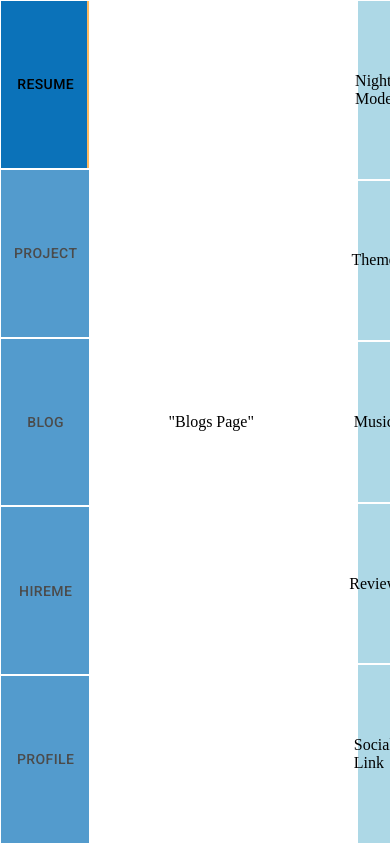
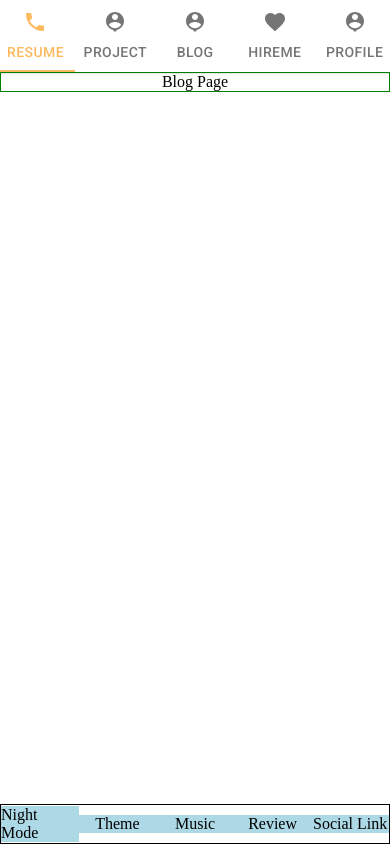
Before and after one commit to fir0j/MyPresenceInInternet, a React (Create React App) app: page /blog in a window 390 px wide. Built offline with nearby package versions, Linux system fonts and the light colour scheme.

Commit message:
working with mobile nav

```diff
--- a/package.json
+++ b/package.json
@@ -4,6 +4,7 @@
   "private": true,
   "dependencies": {
     "@material-ui/core": "^4.11.2",
+    "@material-ui/icons": "^4.11.2",
     "@material-ui/styles": "^4.11.2",
     "@testing-library/jest-dom": "^5.11.10",
     "@testing-library/react": "^11.2.6",
--- a/src/App.js
+++ b/src/App.js
@@ -7,6 +7,8 @@ import { BrowserRouter, Switch } from "react-router-dom";
 import LeftNav from "./components/LeftNav.component";
 import Home from "./components/Home.component";
 import RightNav from "./components/RightNav.component";
+import MobileNav from "./components/MobileNav.component";
+import Hidden from "@material-ui/core/Hidden";
 
 function App() {
   return (
@@ -19,12 +21,49 @@ function App() {
               justify="center"
               alignItems="center"
               direction="row"
+              style={{
+                position: "relative",
+                height: "100vh",
+                maxHeight: "100vh",
+              }}
             >
-              <Grid item container style={{ maxWidth: "1920px" }}>
-                <LeftNav />
-                <Home />
-                <RightNav />
-              </Grid>
+              <Hidden xsDown>
+                <Grid item container style={{ maxWidth: "1920px" }}>
+                  <LeftNav />
+                  <Home />
+                  <RightNav />
+                </Grid>
+              </Hidden>
+              <Hidden smUp>
+                <Grid
+                  item
+                  container
+                  direction="column"
+                  justify="space-between"
+                  style={{
+                    height: "100%",
+                    maxHeight: "100vh",
+                    flexBasis: "100%",
+                    flexWrap: "nowrap",
+                  }}
+                >
+                  <Grid item style={{ width: "100%" }}>
+                    <MobileNav />
+                  </Grid>
+                  <Grid
+                    item
+                    style={{
+                      flexGrow: 1,
+                      overflow: "scroll",
+                    }}
+                  >
+                    <Home />
+                  </Grid>
+                  <Grid item style={{ width: "100%" }}>
+                    <RightNav />
+                  </Grid>
+                </Grid>
+              </Hidden>
             </Grid>
           </Switch>
         </BrowserRouter>
--- a/src/components/Home.component.js
+++ b/src/components/Home.component.js
@@ -1,5 +1,7 @@
 import React from "react";
 import Grid from "@material-ui/core/Grid";
+import useMediaQuery from "@material-ui/core/useMediaQuery";
+import { useTheme } from "@material-ui/core/styles";
 import { Route } from "react-router-dom";
 
 import Resume from "../pages/resume";
@@ -7,8 +9,11 @@ import Project from "../pages/project";
 import Blog from "../pages/blogs";
 import HireMe from "../pages/hireme";
 import Profile from "../pages/profile";
+import RightNav from "./RightNav.component";
 
 export default function HomeNav() {
+  const theme = useTheme();
+  const matchesXS = useMediaQuery(theme.breakpoints.down("xs"));
   return (
     <React.Fragment>
       <Grid
@@ -16,10 +21,13 @@ export default function HomeNav() {
         container
         justify="center"
         alignItems="center"
-        xl={9}
-        lg={9}
-        md={9}
-        xs={9}
+        xl={matchesXS ? 12 : 9}
+        lg={matchesXS ? 12 : 9}
+        md={matchesXS ? 12 : 9}
+        xs={matchesXS ? 12 : 9}
+        style={{
+          border: "1px solid green",
+        }}
       >
         <Grid item>
           <Route exact path="/" render={(props) => <Resume />} />
--- a/src/components/LeftNav.component.js
+++ b/src/components/LeftNav.component.js
@@ -57,6 +57,10 @@ const useStyles = makeStyles((theme) => ({
   indicator: {
     // backgroundColor: "red",
   },
+  root: {
+    flexGrow: 1,
+    maxWidth: 500,
+  },
 }));
 
 export default function LefNav() {
@@ -66,17 +70,7 @@ export default function LefNav() {
   const handleChange = (event, newValue) => {
     setValue(newValue);
   };
-
-  return (
-    <Fragment>
-      <GlobalCss />
-      <Grid item container xl={2} lg={2} md={2} xs={2}>
-        <Grid
-          item
-          container
-          direction="column"
-          className={classes.LefNavWrapper}
-        >
+  const verticalTabs = (
     <Tabs
       orientation="vertical"
       value={value}
@@ -86,24 +80,14 @@ export default function LefNav() {
       indicator="false"
       classes={{ indicator: classes.indicator }}
     >
-            <Tab
-              label="Resume"
-              to="/"
-              component={Link}
-              className={classes.tab}
-            />
+      <Tab label="Resume" to="/" component={Link} className={classes.tab} />
       <Tab
         label="Project"
         to="/project"
         component={Link}
         className={classes.tab}
       />
-            <Tab
-              label="Blog"
-              to="/blog"
-              component={Link}
-              className={classes.tab}
-            />
+      <Tab label="Blog" to="/blog" component={Link} className={classes.tab} />
       <Tab
         label="HireMe"
         to="/hireme"
@@ -117,6 +101,19 @@ export default function LefNav() {
         className={classes.tab}
       />
     </Tabs>
+  );
+
+  return (
+    <Fragment>
+      <GlobalCss />
+      <Grid item container xl={2} lg={2} md={2} xs={2}>
+        <Grid
+          item
+          container
+          direction="column"
+          className={classes.LefNavWrapper}
+        >
+          {verticalTabs}
         </Grid>
       </Grid>
     </Fragment>
--- /dev/null
+++ b/src/components/MobileNav.component.js
@@ -0,0 +1,72 @@
+import React from "react";
+import { Link } from "react-router-dom";
+import Grid from "@material-ui/core/Grid";
+import Paper from "@material-ui/core/Paper";
+import PhoneIcon from "@material-ui/icons/Phone";
+import FavoriteIcon from "@material-ui/icons/Favorite";
+import PersonPinIcon from "@material-ui/icons/PersonPin";
+import { makeStyles } from "@material-ui/core/styles";
+import Tabs from "@material-ui/core/Tabs";
+import Tab from "@material-ui/core/Tab";
+
+const useStyles = makeStyles({
+  root: {
+    flexGrow: 1,
+  },
+  flexContainer: {
+    flexDirection: "row",
+  },
+});
+
+export default function MobilieNav() {
+  const classes = useStyles();
+  const [value, setValue] = React.useState(0);
+
+  const handleChange = (event, newValue) => {
+    setValue(newValue);
+  };
+  return (
+    <React.Fragment>
+      <Grid item container direction="row" justify="center">
+        <Paper square className={classes.root}>
+          <Tabs
+            value={value}
+            onChange={handleChange}
+            variant="fullWidth"
+            indicatorColor="secondary"
+            textColor="secondary"
+            aria-label="icon label tabs example"
+            classes={{ flexContainer: classes.flexContainer }}
+          >
+            <Tab icon={<PhoneIcon />} label="RESUME" to="/" component={Link} />
+            <Tab
+              icon={<PersonPinIcon />}
+              label="PROJECT"
+              to="/project"
+              component={Link}
+            />
+            <Tab
+              icon={<PersonPinIcon />}
+              label="BLOG"
+              to="/blog"
+              component={Link}
+            />
+            <Tab
+              icon={<FavoriteIcon />}
+              label="HIREME"
+              to="/hireme"
+              component={Link}
+            />
+
+            <Tab
+              icon={<PersonPinIcon />}
+              label="PROFILE"
+              to="/profile"
+              component={Link}
+            />
+          </Tabs>
+        </Paper>
+      </Grid>
+    </React.Fragment>
+  );
+}
--- a/src/components/RightNav.component.js
+++ b/src/components/RightNav.component.js
@@ -1,12 +1,16 @@
 import React, { Fragment, useState } from "react";
 import Grid from "@material-ui/core/Grid";
 import { makeStyles } from "@material-ui/core/styles";
+import { useTheme } from "@material-ui/core/styles";
+import useMediaQuery from "@material-ui/core/useMediaQuery";
 
 const useStyles = makeStyles((theme) => ({
   RightNavWrapper: {
-    // border: "1px solid black",
+    border: "1px solid black",
     flexBasis: "100%",
+    flexWrap: "nowrap",
   },
+
   widgetContainer: {
     flexGrow: 1,
     position: "relative",
@@ -15,25 +19,30 @@ const useStyles = makeStyles((theme) => ({
     marginTop: "1px",
     marginBottom: "1px",
   },
+
   invisibleHandler: {
     position: "absolute",
     inset: 0,
   },
 
+  // adjust this settings for desktop view aswell
   widget: {
     position: "absolute",
     top: "0",
-    left: "0",
-    marginLeft: "-5em",
-    width: "5em",
-    height: "100%",
+    bottom: "0",
+    marginTop: "-5em",
+    height: "5em",
     cursor: "pointer",
+    width: "100%",
     backgroundColor: "green",
+    border: "1px solid red",
   },
 }));
 
 export default function RightNav() {
+  const theme = useTheme();
   const classes = useStyles();
+  const matchesXS = useMediaQuery(theme.breakpoints.down("xs"));
   const [activeTool, setActiveTool] = useState("");
   const [isActive, setIsActive] = useState(false);
 
@@ -107,24 +116,24 @@ export default function RightNav() {
 
   return (
     <Fragment>
+      {isActive && (
+        <Grid
+          item
+          onClick={handleOutsideClick}
+          className={classes.invisibleHandler}
+        />
+      )}
       <Grid
         item
         container
-        direction="column"
+        direction={matchesXS ? "row" : "column"}
         alignItems="center"
-        xl={1}
-        lg={1}
-        md={1}
-        xs={1}
+        xl={matchesXS ? undefined : 1}
+        lg={matchesXS ? undefined : 1}
+        md={matchesXS ? undefined : 1}
+        xs={matchesXS ? undefined : 1}
         className={classes.RightNavWrapper}
       >
-        {isActive && (
-          <Grid
-            item
-            onClick={handleOutsideClick}
-            className={classes.invisibleHandler}
-          />
-        )}
         <Grid
           item
           container
--- a/src/pages/blogs.jsx
+++ b/src/pages/blogs.jsx
@@ -1,5 +1,12 @@
 import React from "react";
+import Grid from "@material-ui/core/Grid";
 
 export default function Blog() {
-  return <React.Fragment>"Blogs Page"</React.Fragment>;
+  return (
+    <React.Fragment>
+      <Grid item container>
+        Blog Page
+      </Grid>
+    </React.Fragment>
+  );
 }
--- a/src/pages/resume.jsx
+++ b/src/pages/resume.jsx
@@ -1,7 +1,19 @@
 import React, { Fragment } from "react";
-// import Grid from "@material-ui/core/Grid";
+import Grid from "@material-ui/core/Grid";
 // import { Typography } from "@material-ui/core";
 
 export default function Resume() {
-  return <Fragment>Resume Page</Fragment>;
+  return (
+    <Fragment>
+      <Grid item container>
+        Resume Page Resume Page Resume Page Resume Page Resume Page Resume Page
+        Resume Page Resume Page Resume Page Resume Page Resume Page Resume Page
+        Resume Page Resume Page Resume Page Resume Page Resume Page Resume Page
+        Resume Page Resume Page Resume Page Resume Page Resume Page Resume Page
+        Resume Page Resume Page Resume Page Resume Page Resume Page Resume Page
+        Resume Page Resume Page Resume Page Resume Page Resume Page Resume Page
+        Resume Page
+      </Grid>
+    </Fragment>
+  );
 }
```
Also changed, not shown: 1 other file (tests, documents, lock files or other folders). Lines whose indentation alone changed are shown as unchanged.
